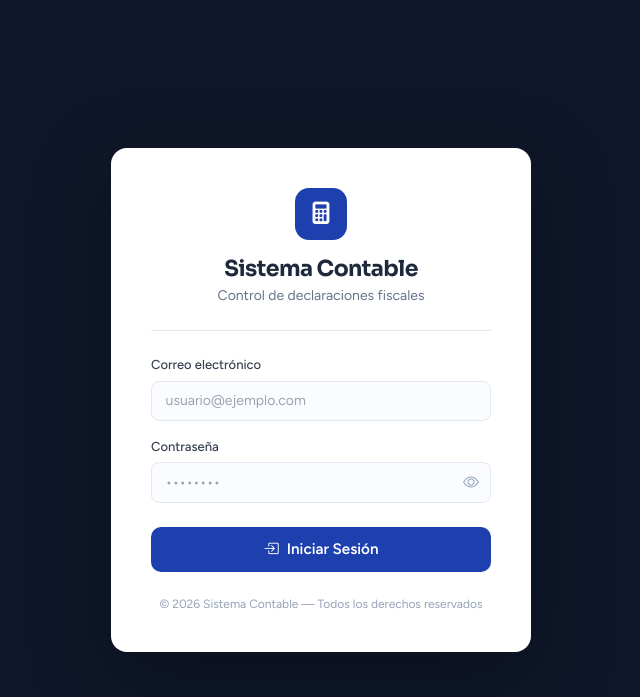
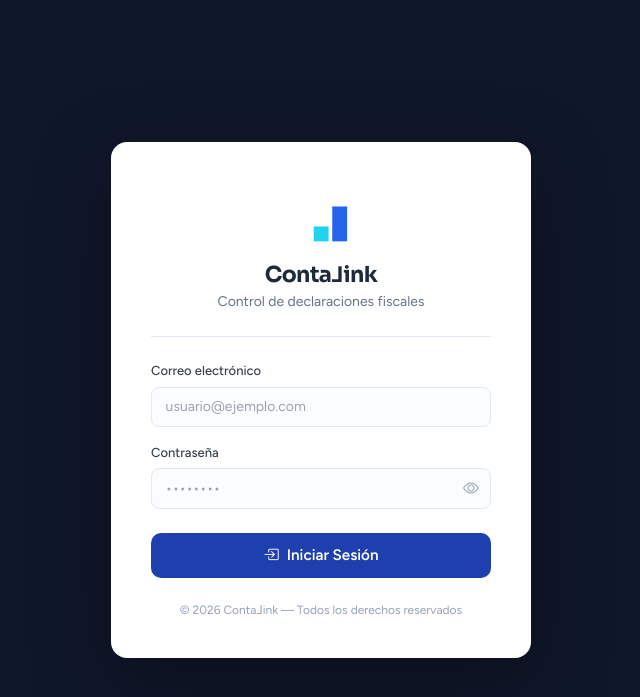
Before and after one commit to Marco-Dominguez/SistemaContable, a PHP site: page /SistemaContable/view/pages/auth/login.html in a window 1280 px wide. Shown: the top 697 px of the page, without its empty margins (319-959 px from the left). Run offline with PHP 8.4, Linux system fonts and the light colour scheme; some libraries are stand-ins or nearby versions.

Commit message:
refactor: rebrand system to ContaLink, update branding assets, and apply global layout improvements

```diff
--- a/service/config/app.php
+++ b/service/config/app.php
@@ -1,5 +1,5 @@
 <?php
-define('APP_NAME',    'Sistema Contable');
+define('APP_NAME',    'Conta⅃ink');
 define('APP_VERSION', '1.0.0');
 define('APP_ENV',     'development'); // 'production' subido en host
 
--- a/view/components/sidebar.html
+++ b/view/components/sidebar.html
@@ -1,7 +1,7 @@
 <!-- sidebar -->
 <div class="sidebar-brand">
-    <div class="brand-icon"><i class="bi bi-calculator"></i></div>
-    <span>SistemaContable</span>
+    <img src="/view/assets/img/Logotipo.svg" alt="Conta⅃ink" class="brand-logo-img" />
+    <img src="/view/assets/img/Isotipo.svg" alt="Conta⅃ink" class="brand-icon-img" />
 </div>
 <nav class="flex-1 overflow-y-auto py-3">
     <div class="nav-group">
--- a/view/pages/auth/login.html
+++ b/view/pages/auth/login.html
@@ -3,13 +3,14 @@
 <head>
     <meta charset="UTF-8">
     <meta name="viewport" content="width=device-width, initial-scale=1.0">
-    <title>Iniciar Sesión — Sistema Contable</title>
+    <title>Iniciar Sesión — Conta⅃ink</title>
     <link rel="stylesheet" href="https://cdn.jsdelivr.net/npm/bootstrap-icons@1.11.3/font/bootstrap-icons.min.css">
     <link rel="preconnect" href="https://fonts.googleapis.com">
     <link rel="preconnect" href="https://fonts.gstatic.com" crossorigin>
     <link href="https://fonts.googleapis.com/css2?family=Figtree:wght@400;500;600&family=Sora:wght@600;700&display=swap" rel="stylesheet">
     <script src="https://cdn.tailwindcss.com"></script>
     <link rel="stylesheet" href="/view/assets/css/app.css?v=2">
+    <link rel="icon" href="/view/assets/img/Isotipo.svg" type="image/svg+xml">
     <style>
         body {
             min-height: 100vh;
@@ -24,10 +25,12 @@
             padding: 2.5rem;
         }
         .login-brand .icon {
-            width: 52px; height: 52px; border-radius: 14px;
-            background: var(--color-primary);
+            width: 64px; height: 64px;
+            margin: 0 auto 1rem;
             display: flex; align-items: center; justify-content: center;
-            color: #fff; font-size: 1.4rem; margin: 0 auto 1rem;
+        }
+        .login-brand .icon img {
+            width: 100%; height: 100%; object-fit: contain;
         }
         .divider {
             height: 1px; background: #e2e8f0; margin: 1.5rem 0;
@@ -65,8 +68,8 @@
 <div class="login-card">
     <!-- Brand -->
     <div class="login-brand text-center">
-        <div class="icon"><i class="bi bi-calculator-fill"></i></div>
-        <h1 class="text-xl font-bold text-slate-800">Sistema Contable</h1>
+        <div class="icon"><img src="/view/assets/img/Isotipo.svg" alt="Conta⅃ink"></div>
+        <h1 class="text-xl font-bold text-slate-800">Conta⅃ink</h1>
         <p class="text-sm text-slate-500 mt-1">Control de declaraciones fiscales</p>
     </div>
 
@@ -107,7 +110,7 @@
     </form>
 
     <p class="text-center text-xs text-slate-400 mt-6">
-        &copy; <span id="year"></span> Sistema Contable — Todos los derechos reservados
+        &copy; <span id="year"></span> Conta⅃ink — Todos los derechos reservados
     </p>
 </div>
 
```
Also changed, not shown: view/assets/css/app.css (+29 -23 lines), view/components/templates/layout.html (+5 -3 lines), view/pages/analiticas/index.html (+9 -5 lines), view/pages/auth/profile.html (+22 -12 lines), view/pages/clientes/index.html (+9 -5 lines), view/pages/dashboard/index.html (+8 -6 lines), view/pages/declaraciones/index.html (+11 -6 lines), view/pages/security/roles/index.html (+15 -8 lines), view/pages/security/usuarios/index.html (+9 -5 lines), view/pages/soporte/index.html (+8 -6 lines), view/assets/img/Isotipo.svg (added), view/assets/img/Logotipo.svg (added).
